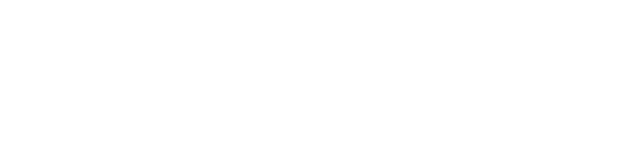
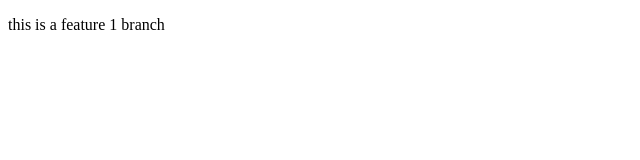
Before and after one commit to raviranjankumar001/first_site, a plain HTML site: page index.html in a window 1280 px wide. Shown: the whole page, without its empty margins (0-640 px from the left). Drawn offline with Linux system fonts and the light colour scheme.

Commit message:
this update happen in feature1 branch

```diff
--- a/index.html
+++ b/index.html
@@ -5,5 +5,7 @@
     <meta name="viewport" content="width=device-width, initial-scale=1.0" />
     <title>Document</title>
   </head>
-  <body></body>
+  <body>
+    <p>this is a feature 1  branch </p>
+  </body>
 </html>
```
Also changed, not shown: 1 other file.
